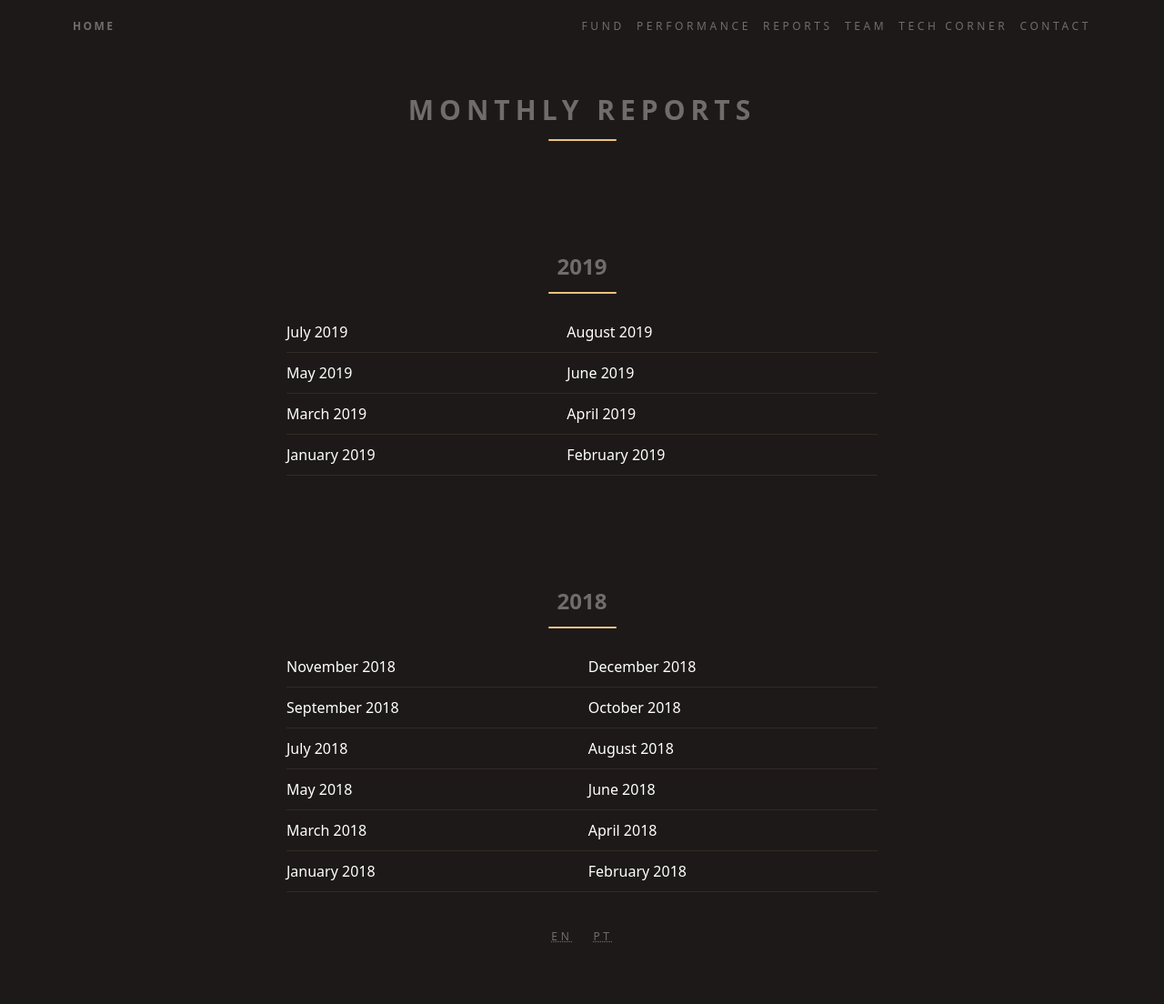
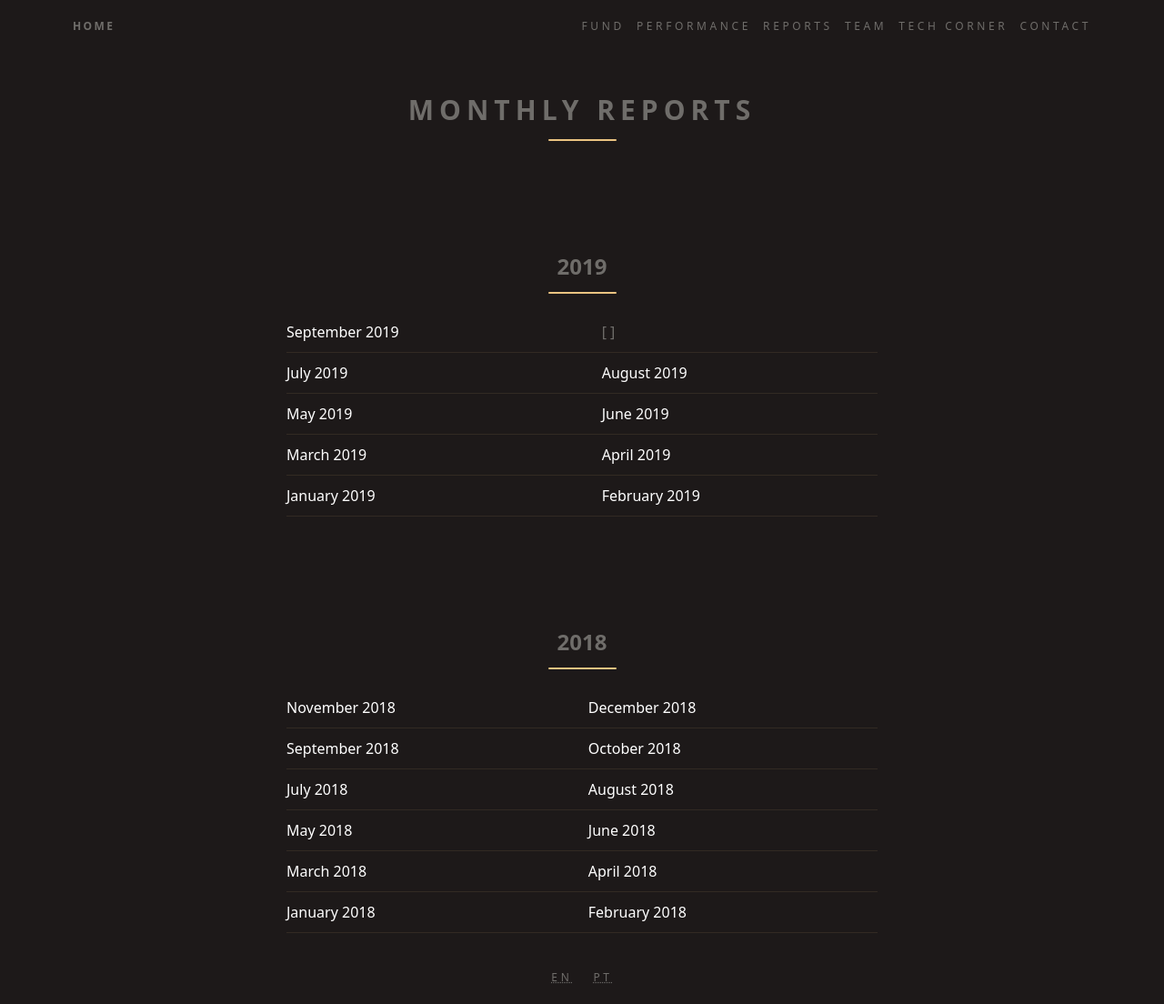
Before and after one commit to ateliedetemas/blpcrypto, a Jekyll site: the page built from _pages/en/reports.md, in a window 1280 px wide. Shown: the whole page at 91% size. Built offline with Jekyll 4.4.1, drawn with Linux system fonts in a browser that asks for light colours; before the commit the page ends 1059 px from its top, so only the background shows below that.

Commit message:
Update reports.md

```diff
--- a/_pages/en/reports.md
+++ b/_pages/en/reports.md
@@ -7,6 +7,7 @@ permalink: "/en/reports/"
 
 ## 2019
 
+[September 2019]({{ '/assets/documents/relatorios/2019/09e.pdf' | absolute_url }})  |   [ ]
 [July 2019]({{ '/assets/documents/relatorios/2019/07.pdf' | absolute_url }})  |   [August 2019]({{ '/assets/documents/relatorios/2019/08e.pdf' | absolute_url }})
 [May 2019]({{ '/assets/documents/relatorios/2019/05.pdf' | absolute_url }})  | [June 2019]({{ '/assets/documents/relatorios/2019/06.pdf' | absolute_url }})
 [March 2019]({{ '/assets/documents/relatorios/2019/03.pdf' | absolute_url }})  | [April 2019]({{ '/assets/documents/relatorios/2019/04.pdf' | absolute_url }})
```
